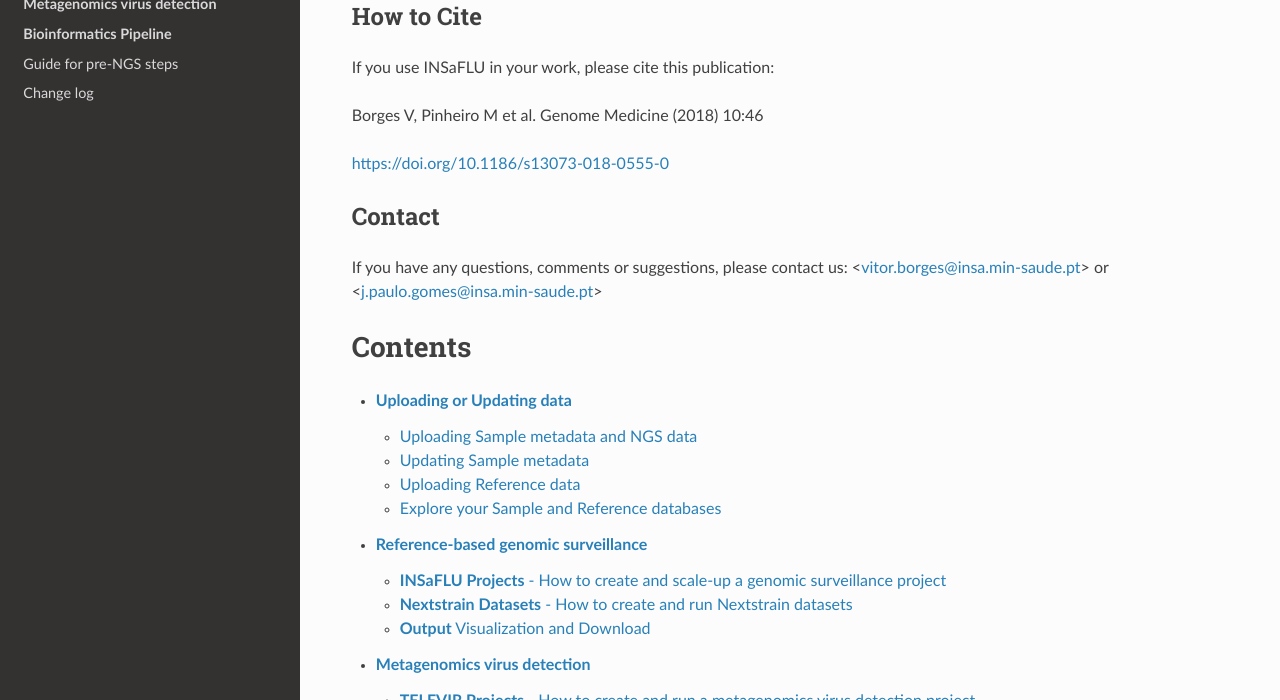
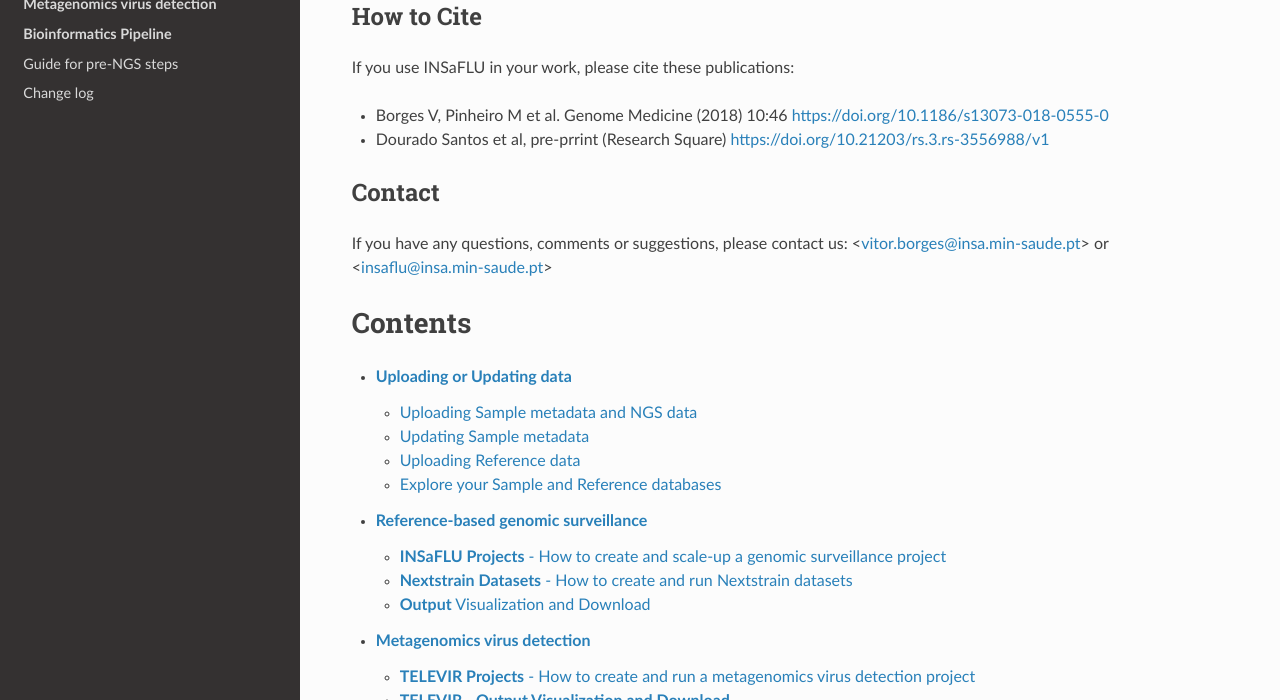
Before and after one commit to INSaFLU/insaflu_docs, a Sphinx documentation site: the page built from docs/index.rst, in a window 1280 px wide and 900 px high, scrolled down 973 px, cut to the strip 200-900 px from the top of the window. Built offline with Sphinx 7.4.7 and the Read the Docs theme 2.0.0, drawn with Linux system fonts in a browser that asks for light colours; formulas are drawn with MathJax 3.

Commit message:
Add INSaFLU-TELEVIR publication

```diff
--- a/docs/index.rst
+++ b/docs/index.rst
@@ -33,17 +33,16 @@
 How to Cite
 +++++++++++
 
-If you use INSaFLU in your work, please cite this publication:
+If you use INSaFLU in your work, please cite these publications:
 
-Borges V, Pinheiro M et al. Genome Medicine (2018) 10:46
-
-https://doi.org/10.1186/s13073-018-0555-0
+- Borges V, Pinheiro M et al. Genome Medicine (2018) 10:46 https://doi.org/10.1186/s13073-018-0555-0
+- Dourado Santos et al, pre-prrint (Research Square) https://doi.org/10.21203/rs.3.rs-3556988/v1
 
 
 Contact
 +++++++
 
-If you have any questions, comments or suggestions, please contact us: <vitor.borges@insa.min-saude.pt> or <j.paulo.gomes@insa.min-saude.pt>
+If you have any questions, comments or suggestions, please contact us: <vitor.borges@insa.min-saude.pt> or <insaflu@insa.min-saude.pt>
 
 *********
 Contents
```
